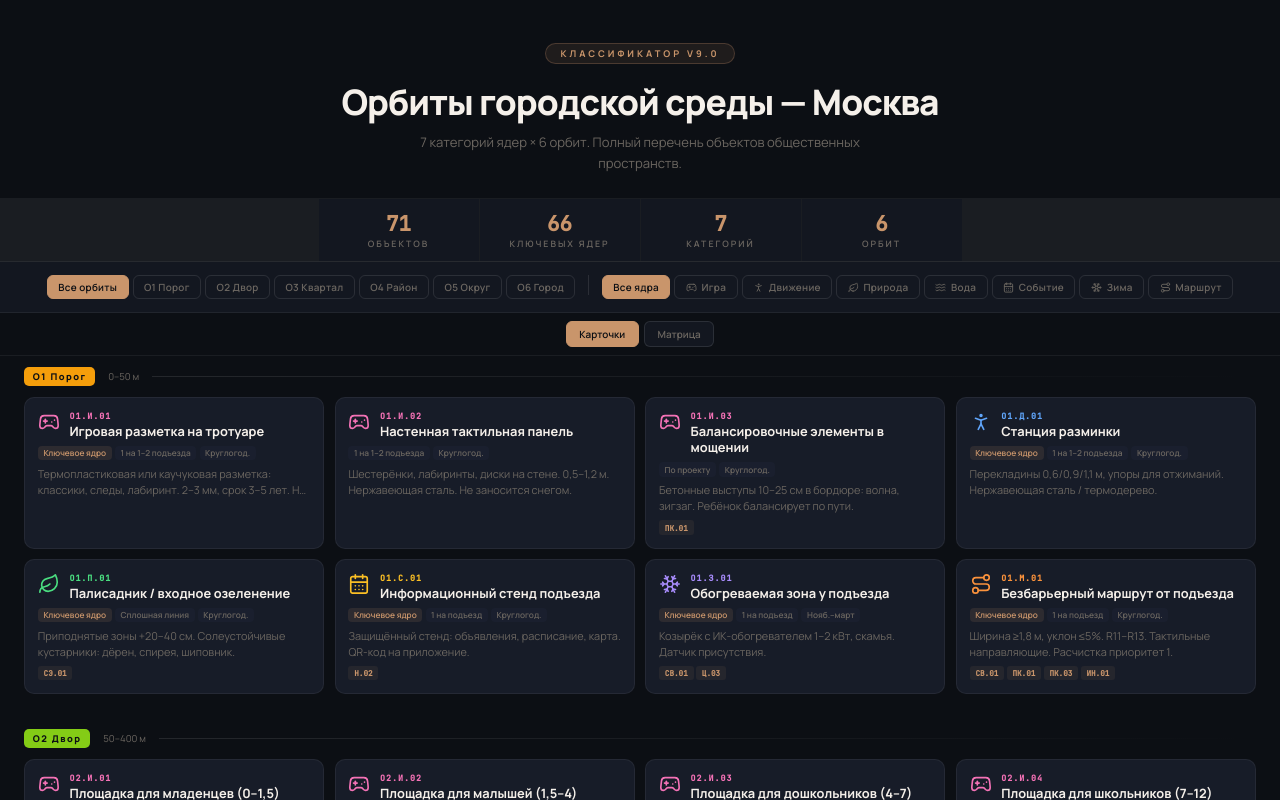
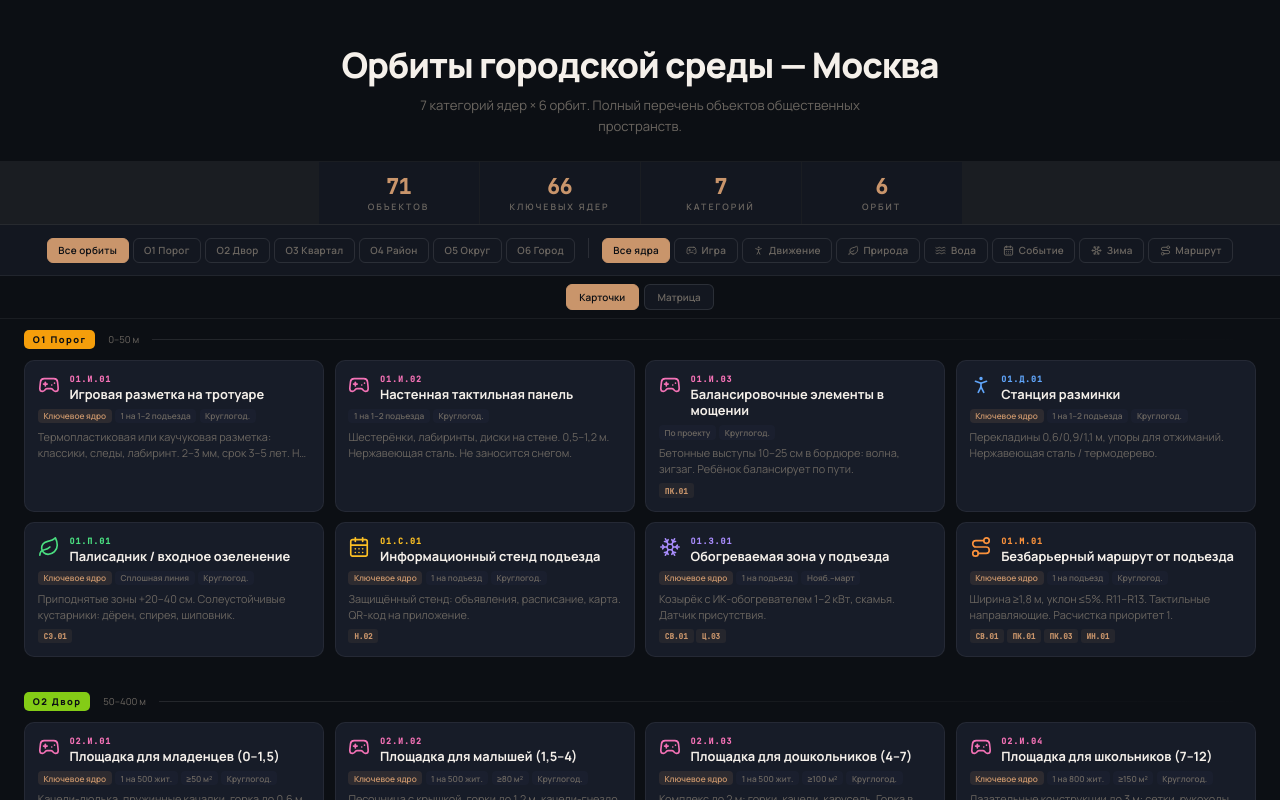
Before and after one commit to py0s/klassifikator, a React (Vite) app: page / in a window 1280 px wide. Shown: the top 800 px of the page. Built offline with nearby package versions, Linux system fonts and the light colour scheme.

Commit message:
fix: remove version badge from header

```diff
--- a/src/components/Header.tsx
+++ b/src/components/Header.tsx
@@ -1,7 +1,6 @@
 export default function Header() {
   return (
     <div className="hdr">
-      <div className="hdr-badge">Классификатор v9.0</div>
       <h1>Орбиты городской среды — Москва</h1>
       <p>7 категорий ядер × 6 орбит. Полный перечень объектов общественных пространств.</p>
     </div>
```
